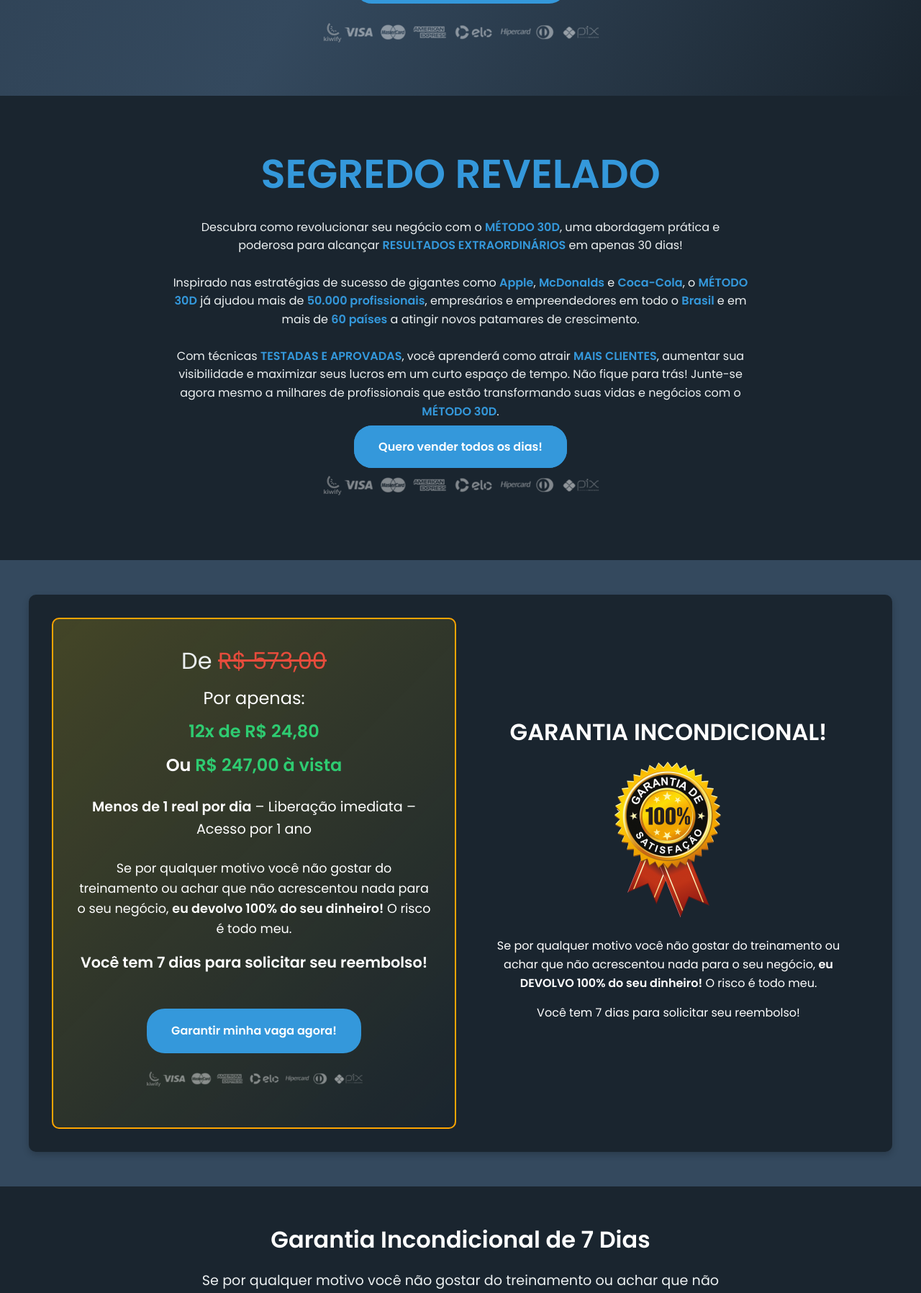
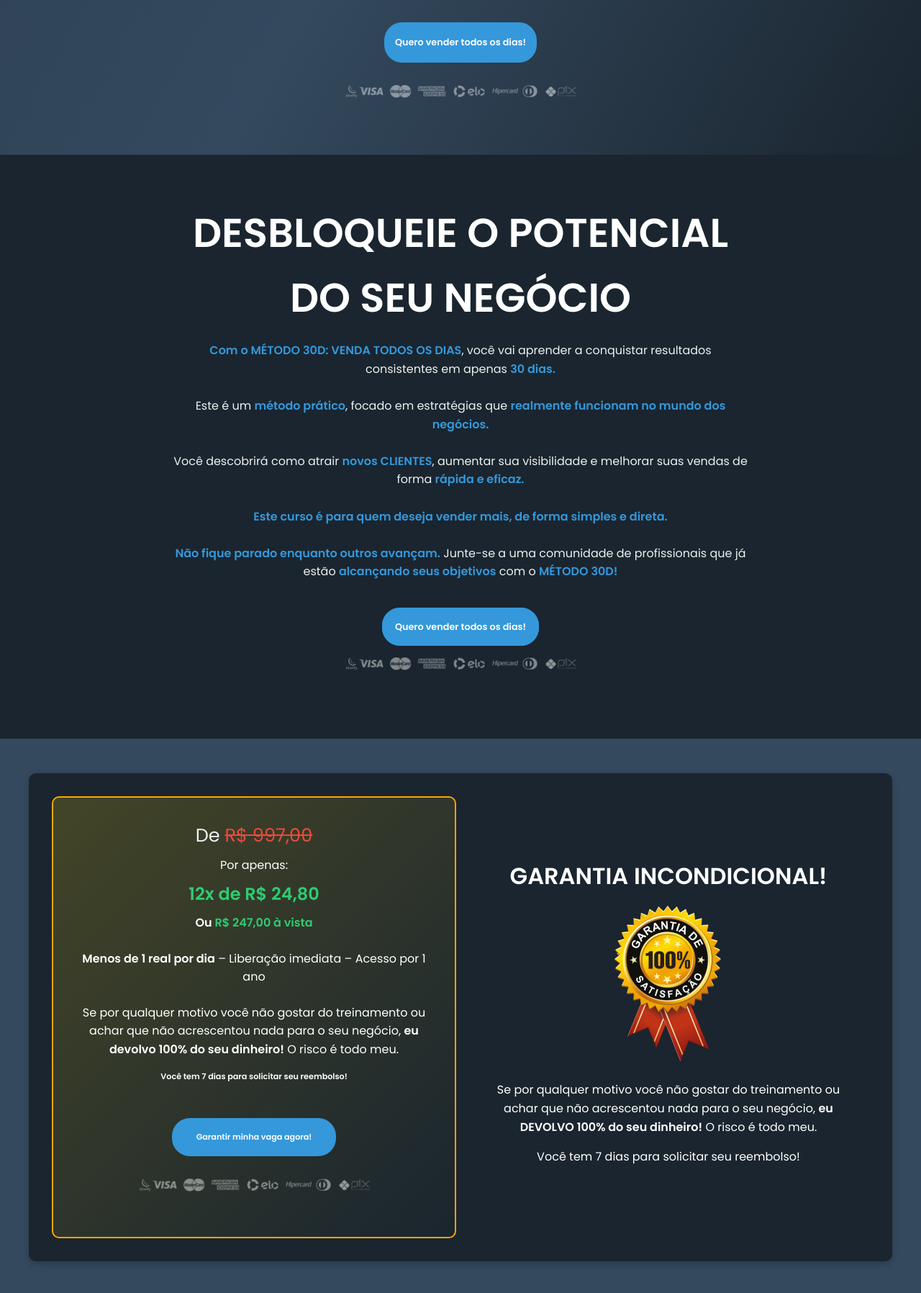
Before and after one commit to GuilhermeSalles/Site-Destrave, a PHP site: page /30D/ in a window 1280 px wide. Shown: the part 927-2723 px from the top of the page at 72% size. Run offline with PHP 8.4, Linux system fonts and the light colour scheme; some libraries are stand-ins or nearby versions.

Commit message:
alterações feitas

```diff
--- a/30D/assets/css/styles.css
+++ b/30D/assets/css/styles.css
@@ -67,8 +67,7 @@ a:hover {
 }
 
 .hero-section .logo {
-  max-width: 200px;
-  margin-bottom: -2rem;
+  max-width: 60px;
   margin-top: -2rem;
 }
 
@@ -103,11 +102,12 @@ a:hover {
   background-color: var(--second-color);
   color: var(--white-color);
   font-weight: 600;
-  padding: 1rem 2rem;
+  padding: 1rem 1em;
   border-radius: 25px;
   border: 2px solid var(--second-color);
   transition: transform 0.3s ease, background-color 0.3s ease;
-  margin-top: 1.5rem;
+  margin-top: .5rem;
+  font-size: .8rem;
 }
 
 .hero-section .cta-button:hover {
@@ -145,7 +145,7 @@ a:hover {
   font-size: 2.5rem;
   margin-bottom: 1rem;
   font-weight: 600;
-  color: var(--second-color);
+  color: var(--white-color);
 }
 
 .section-funil p {
@@ -164,11 +164,12 @@ a:hover {
   background-color: var(--second-color);
   color: var(--white-color);
   font-weight: 600;
-  padding: 1rem 2rem;
+  padding: 1rem 1rem;
   border-radius: 25px;
   border: 2px solid var(--second-color);
   transition: transform 0.3s ease, background-color 0.3s ease;
   margin-top: 1.5rem;
+  font-size: 0.8rem;
 }
 
 .section-funil .cta-button:hover {
@@ -221,7 +222,7 @@ a:hover {
 }
 
 .section-valores-garantia .preco-original {
-  font-size: 2rem; /* Tamanho maior */
+  font-size: 1.6rem; /* Tamanho maior */
   color: var(--text-color);
   margin-bottom: 0.5rem;
 }
@@ -232,7 +233,7 @@ a:hover {
 }
 
 .section-valores-garantia .preco-promocional {
-  font-size: 1.5rem; /* Tamanho maior */
+  font-size: 1rem; /* Tamanho maior */
   margin-bottom: 0.5rem;
 }
 
@@ -247,7 +248,7 @@ a:hover {
 }
 
 .section-valores-garantia .preco-vista {
-  font-size: 1.5rem; /* Tamanho maior */
+  font-size: 1rem; /* Tamanho maior */
   font-weight: 600;
   margin-bottom: 1.5rem;
 }
@@ -257,18 +258,18 @@ a:hover {
 }
 
 .section-valores-garantia .detalhes {
-  font-size: 1.2rem; /* Tamanho maior */
+  font-size: 1rem; /* Tamanho maior */
   margin-bottom: 1.5rem;
 }
 
 .section-valores-garantia .garantia-texto {
-  font-size: 1.1rem; /* Tamanho maior */
+  font-size: 1rem; /* Tamanho maior */
   line-height: 1.6;
   margin-bottom: 1rem;
 }
 
 .section-valores-garantia .garantia-dias {
-  font-size: 1.3rem; /* Tamanho maior */
+  font-size: 0.7rem; /* Tamanho maior */
   font-weight: 600;
   margin-bottom: 1.5rem;
 }
@@ -287,6 +288,7 @@ a:hover {
   transition: transform 0.3s ease, background-color 0.3s ease;
   margin-top: 1.5rem;
   display: inline-block;
+  font-size: 0.7rem;
 }
 
 .section-valores-garantia .cta-button:hover {
@@ -443,7 +445,7 @@ a:hover {
 .section-professor {
   padding: 3rem 1rem;
   text-align: center;
-  background-color: var(--first-color-alt);
+  background-color: var(--body-color);
   color: var(--white-color);
 }
 
@@ -456,7 +458,7 @@ a:hover {
   font-size: 1.5rem;
   margin-bottom: 1.5rem;
   font-weight: 600;
-  color: var(--second-color);
+  color: var(--white-color);
 }
 
 .section-professor .payment-icons img {
@@ -536,6 +538,7 @@ a:hover {
   border: 2px solid var(--second-color);
   transition: transform 0.3s ease, background-color 0.3s ease;
   display: inline-block;
+  font-size: 0.8rem;
 }
 
 .section-professor .cta-button:hover {
@@ -573,7 +576,7 @@ footer.copyright {
 /*=============== BREAKPOINTS RESPONSIVOS ===============*/
 @media (max-width: 575.98px) {
   .hero-section .headline h3 {
-    font-size: 1rem;
+    font-size: 1.2rem;
   }
 
   .section-funil h2 {
--- a/30D/index.html
+++ b/30D/index.html
@@ -55,12 +55,14 @@
     <!-- Hero Section -->
     <section class="hero-section">
         <!-- Logo -->
-        <img src="assets/img/logo.png" alt="Logo da Destrave Digital" class="logo">
+        <img src="assets/img/favicon.png" alt="Logo da Destrave Digital" class="logo">
 
         <!-- Texto chamativo -->
         <div class="headline container_text">
-            <h3>Transforme sua <span>presença online</span> com estratégias <span>eficazes e venda todos os dias</span>
-                sem complicações!</h3>
+            <h3>TRANSFORME SEU <span>NEGÓCIO</span> EM UMA MÁQUINA DE VENDAS EM <span><br> 30 DIAS </span>TENHA CLIENTES
+                TE <span>PROCURANDO TODOS OS DIAS!</span></h3>
+            <h4><span>Domine os anúncios online</span> de forma <span>inteligente e eficaz</span> para atrair clientes,
+                fazer vendas e <span>crescer seu negócio.</span></h4>
         </div>
 
         <!-- Vídeo do YouTube -->
@@ -83,21 +85,27 @@
     <!-- Seção Funil -->
     <section id="section-funil" class="section-funil">
         <div class="text-container">
-            <h2><span>SEGREDO REVELADO</span></h2>
+            <h2>DESBLOQUEIE O POTENCIAL DO SEU NEGÓCIO</h2>
             <p>
-                Descubra como revolucionar seu negócio com o <span>MÉTODO 30D</span>, uma abordagem prática e poderosa
-                para alcançar <span>RESULTADOS EXTRAORDINÁRIOS</span> em apenas 30 dias!
-                <br><br>
-                Inspirado nas estratégias de sucesso de gigantes como <span>Apple</span>, <span>McDonalds</span> e
-                <span>Coca-Cola</span>, o <span>MÉTODO 30D</span> já ajudou mais de <span>50.000 profissionais</span>,
-                empresários e empreendedores em todo o <span>Brasil</span> e em mais de <span>60 países</span> a atingir
-                novos patamares de crescimento.
-                <br><br>
-                Com técnicas <span>TESTADAS E APROVADAS</span>, você aprenderá como atrair <span>MAIS CLIENTES</span>,
-                aumentar sua visibilidade e maximizar seus lucros em um curto espaço de tempo. Não fique para trás!
-                Junte-se
-                agora mesmo a milhares de profissionais que estão transformando suas vidas e negócios com o <span>MÉTODO
-                    30D</span>.
+                <span>Com o MÉTODO 30D: VENDA TODOS OS DIAS</span>, você vai aprender a conquistar resultados consistentes em apenas
+                <span> 30 dias.</span>
+                <br>
+                <br>
+                Este é um <span>método prático</span>, focado em estratégias que <span>realmente funcionam no mundo dos negócios.</span>
+                <br>
+                <br>
+                Você descobrirá como atrair <span>novos CLIENTES</span>, aumentar sua visibilidade e melhorar suas vendas de forma
+                <span>rápida e eficaz.</span>
+                <br>
+                <br>
+                <span>Este curso é para quem deseja vender mais, de forma simples e direta.</span>
+                <br>
+                <br>
+                <span>Não fique parado enquanto outros avançam.</span> Junte-se a uma comunidade de profissionais que já estão
+                <span>alcançando seus objetivos</span>  com o <span>MÉTODO 30D!</span>
+                <br>
+                <br>
+
             </p>
         </div>
         <!-- Botão de ação -->
@@ -114,7 +122,7 @@
         <div class="valores-garantia-container">
             <!-- Lado Esquerdo: Valores -->
             <div class="valores-content">
-                <p class="preco-original">De <span class="riscado">R$ 573,00</span></p>
+                <p class="preco-original">De <span class="riscado">R$ 997,00</span></p>
                 <p class="preco-promocional">Por apenas:</p>
                 <p class="preco-parcelado"><span class="verde">12x de R$ 24,80</span></p>
                 <p class="preco-vista">Ou <span class="verde">R$ 247,00 à vista</span></p>
@@ -175,7 +183,7 @@
     </section>
 
     <!-- Seção Depoimentos -->
-    <section class="section-depoimentos">
+    <!-- <section class="section-depoimentos">
         <div class="depoimentos-container">
             <h2>O que nossos alunos dizem</h2>
             <div class="depoimentos-grid">
@@ -191,12 +199,11 @@
                 </div>
             </div>
         </div>
-    </section>
+    </section> -->
 
     <!-- Seção Professor -->
     <section class="section-professor">
         <div class="professor-container">
-            <h2>Conheça o Professor</h2>
             <div class="professor-content">
                 <!-- Imagem do Professor -->
                 <div class="professor-image">
@@ -231,11 +238,6 @@
                     <div class="button-container">
                         <a href="https://pay.kiwify.com.br/9Mbd0SC" class="cta-button">Quero Dominar os Anúncios
                             Online</a>
-
-                              <!-- Ícones de pagamento -->
-        <div class="payment-icons">
-            <img src="assets/img/pagamento.png" alt="Ícones de pagamento" class="payment-icon">
-        </div>
                     </div>
 
 
```
Also changed, not shown: 30D/assets/img/pagamento.png.
